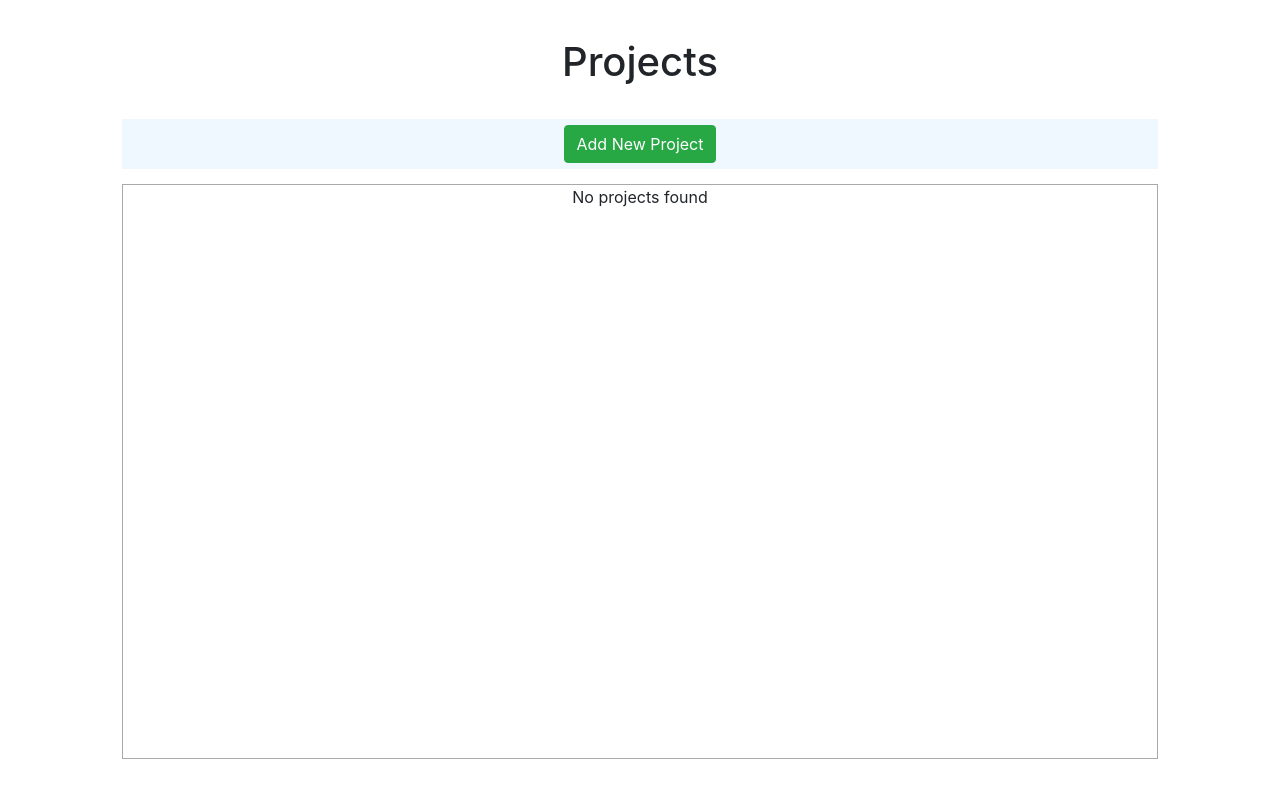
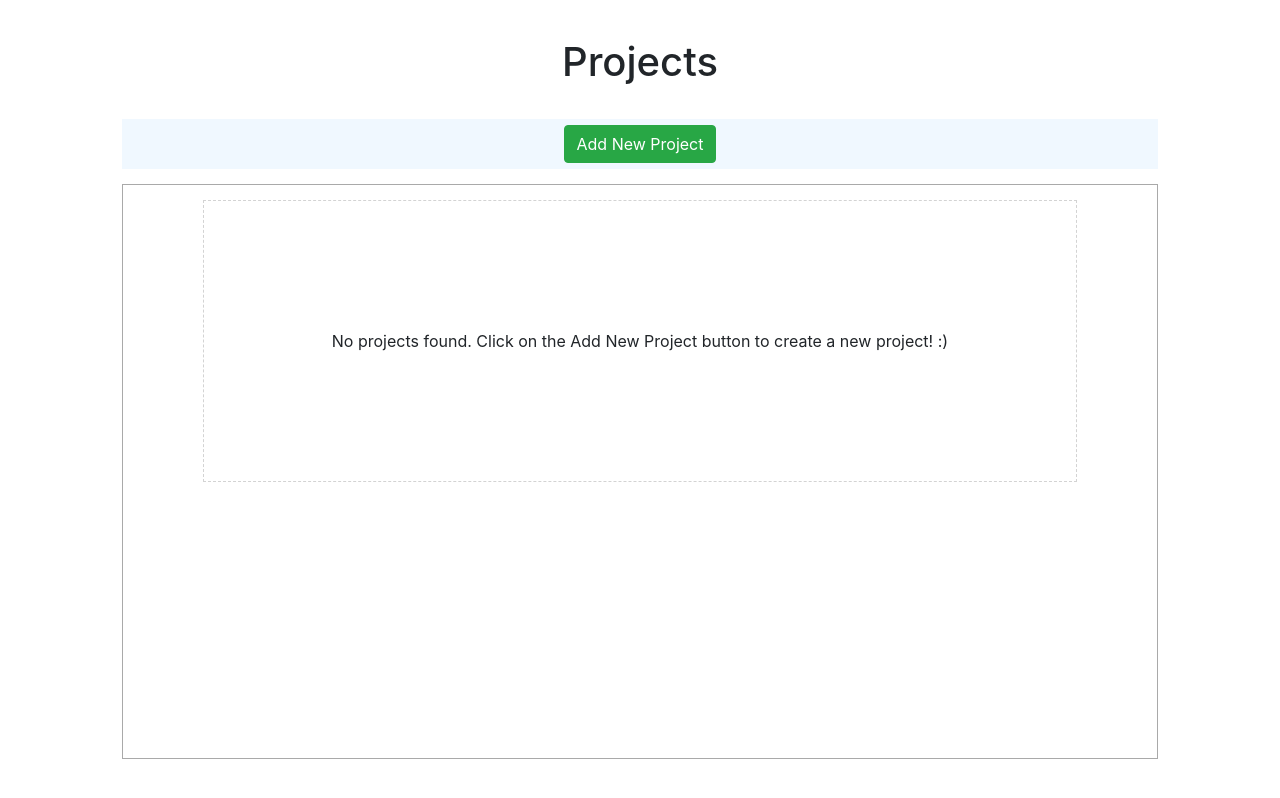
Before and after one commit to AmitP88/Project-Management-App, a React (Create React App) app in the folder client/: page / in a window 1280 px wide. Built offline with nearby package versions, Linux system fonts and the light colour scheme; no server answers.

Commit message:
tweaked no projects message when database is empty

```diff
--- a/client/src/components/Projects/Projects.js
+++ b/client/src/components/Projects/Projects.js
@@ -145,7 +145,7 @@ const Projects = (props) => {
         {
           (projects && projects.length > 0) ?
           (projects.map(project => ProjectCard(project))) :
-          (<p>No projects found</p>)
+          (<p className="no_projects_found">No projects found. Click on the Add New Project button to create a new project! :)</p>)
         }
       </div>
     );
--- a/client/src/components/Projects/Projects.sass
+++ b/client/src/components/Projects/Projects.sass
@@ -61,3 +61,10 @@
         .button
           width: 100%;
           margin-top: 15px;
+    .no_projects_found
+      display: table;
+      vertical-align: middle;
+      padding: 10%;
+      position: absolute;
+      top: 25%;
+      border: 1px dashed lightgray;
```
